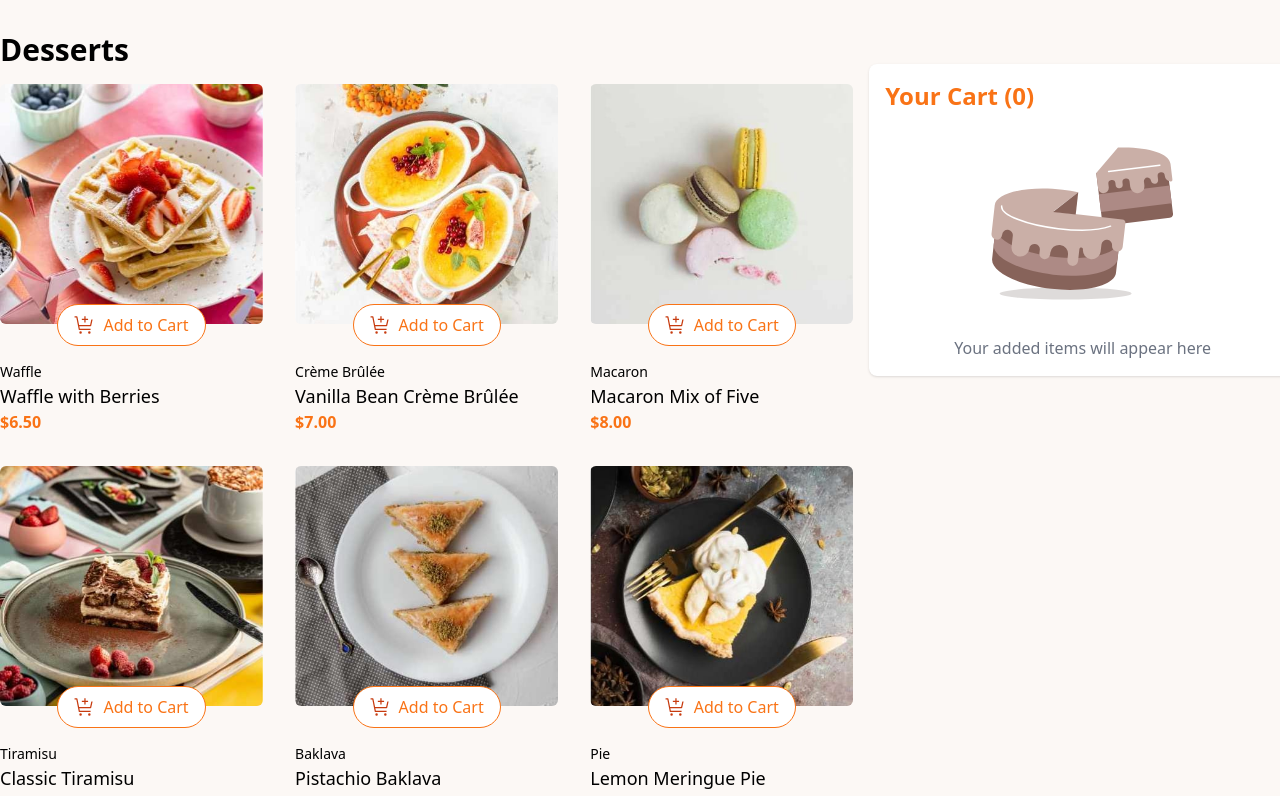
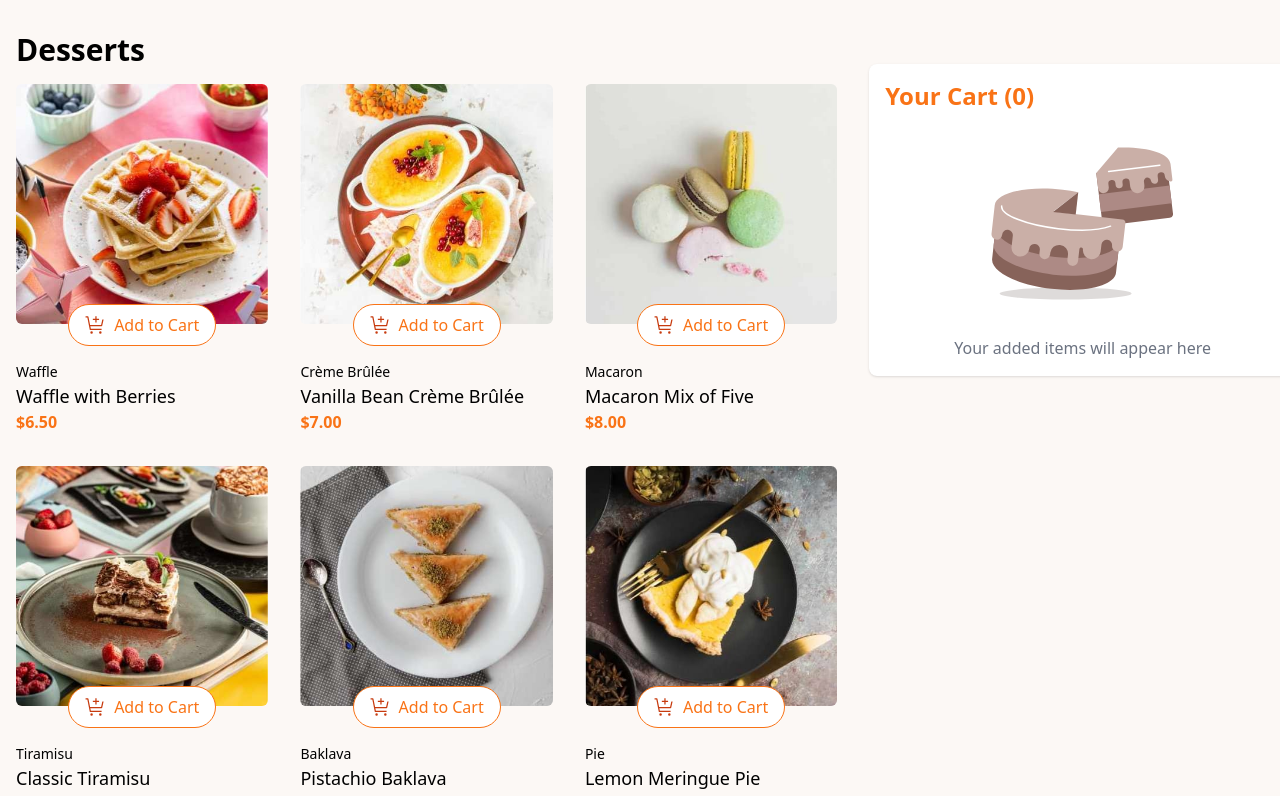
Before and after one commit to delfinjfb/product-list-cart-fem, a React (Create React App) app: page / in a window 1280 px wide. Shown: the top 796 px of the page. Built offline with nearby package versions, Linux system fonts and the light colour scheme.

Commit message:
Home: padding horizontal

```diff
--- a/src/pages/Home.jsx
+++ b/src/pages/Home.jsx
@@ -61,7 +61,7 @@ const Home = () => {
 				title="Delicious Desserts"
 				description="Enjoy our delicious desserts, including cakes, cookies, pastries, and more."
 			/>
-			<div className="w-full lg:w-2/3">
+			<div className="w-full lg:w-2/3 pl-4 pr-4">
 				<h1 className="text-3xl font-bold mb-4">Desserts</h1>
 				<div className="grid grid-cols-1 md:grid-cols-2 lg:grid-cols-3 gap-8">
 					{desserts.map(dessert => (
```
